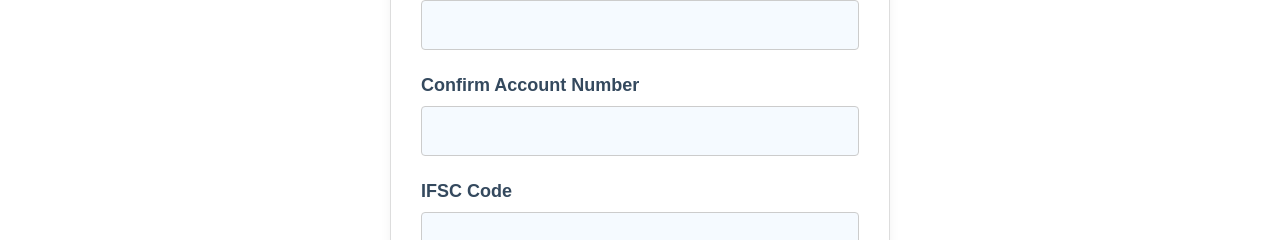
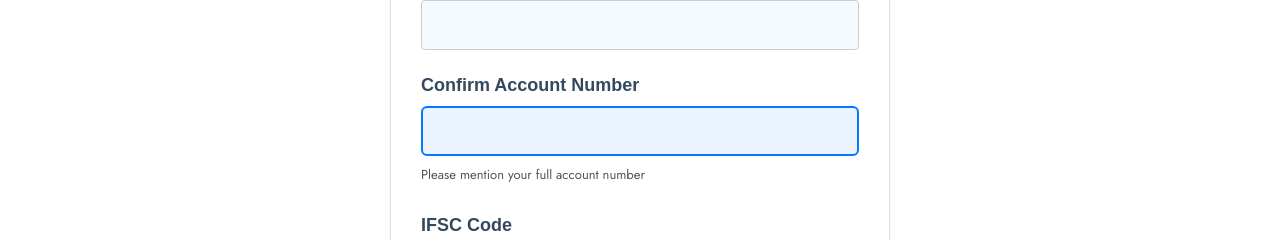
Before and after one commit to AssistFin/Stagingloan1next, a Next.js app: page /bankconfirmation in a window 1280 px wide. Shown: the part 522-762 px from the top of the page. Built offline with nearby package versions, Linux system fonts and the light colour scheme; no server answers.

Commit message:
minor changes in bank details n all

```diff
--- a/pages/bankconfirmation.js
+++ b/pages/bankconfirmation.js
@@ -135,14 +135,24 @@ export default function BankConfirmation() {
 
             <div className={styles.inputGroup}>
               <label>Confirm Account Number</label>
-              <input type="text"  value={confirmAccNo} required onChange={(e) => {
+
+              <input
+                type="text"
+                value={confirmAccNo}
+                required
+                style={{
+                  border: "2px solid #007bff",
+                  background: "#eaf3ff",
+                  padding: "10px",
+                  borderRadius: "6px",
+                  fontWeight: "600"
+                }}
+                onChange={(e) => {
                   const val = e.target.value;
                   setConfirmAccNo(val);
 
-                    // Validate last 4 digits
                   if (val.length >= 4) {
                     const last4 = val.slice(-4);
-
                     if (last4 !== apiLast4) {
                       setAccError("Account number does not match");
                       setIsAccValid(false);
@@ -154,9 +164,17 @@ export default function BankConfirmation() {
                     setAccError("Please enter the full account no");
                     setIsAccValid(false);
                   }
-                    }} />
+                }}
+              />
 
-                {accError && <p style={{ color: "red", fontSize: "13px" }}>{accError}</p>}
+              {/* New instruction message */}
+              <p style={{ fontSize: "13px", color: "#555", marginTop: "4px" }}>
+                Please mention your full account number
+              </p>
+
+              {accError && (
+                <p style={{ color: "red", fontSize: "13px" }}>{accError}</p>
+              )}
             </div>
 
             <div className={styles.inputGroup}>
```
Lines whose indentation alone changed are shown as unchanged.
